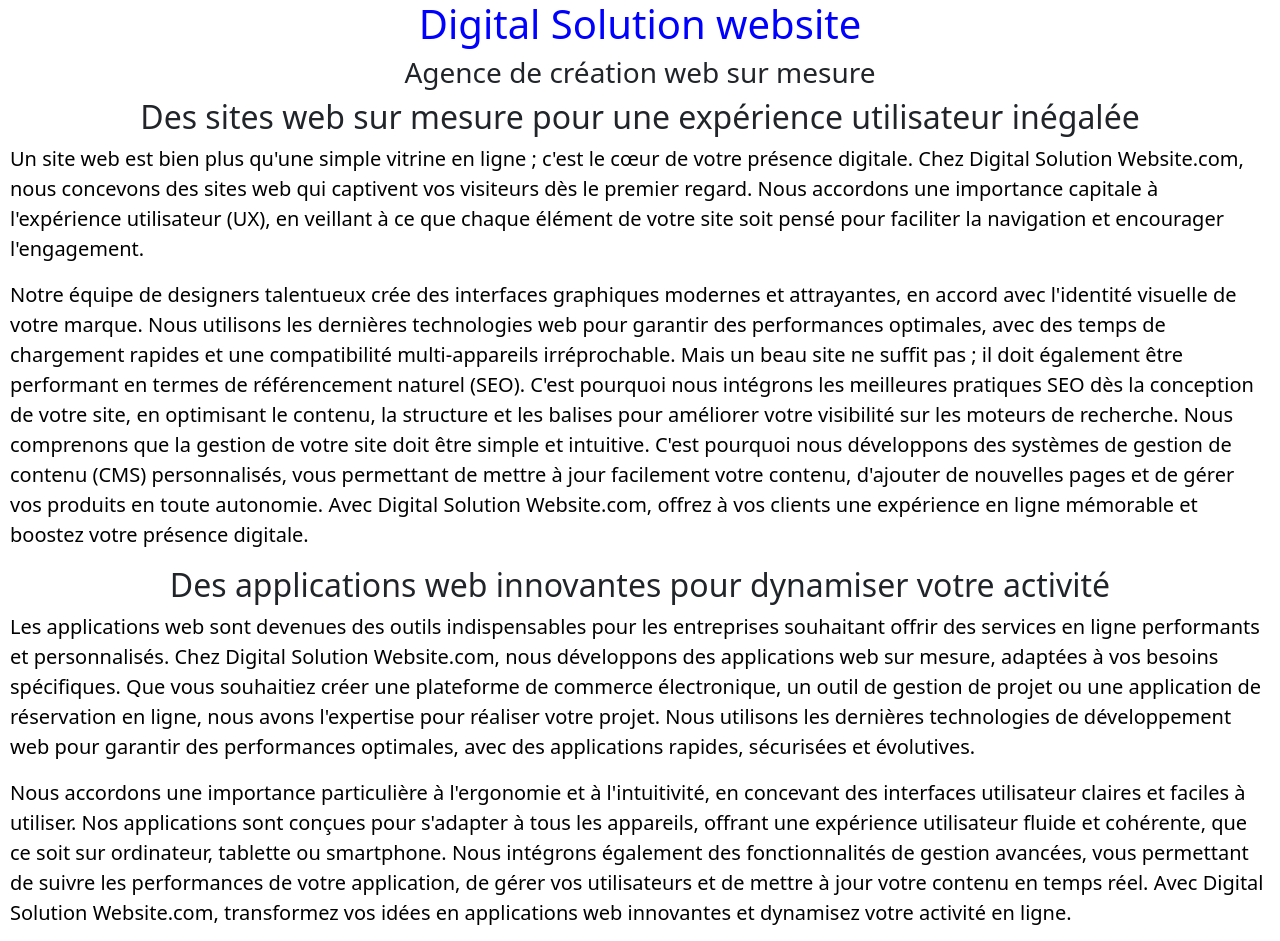
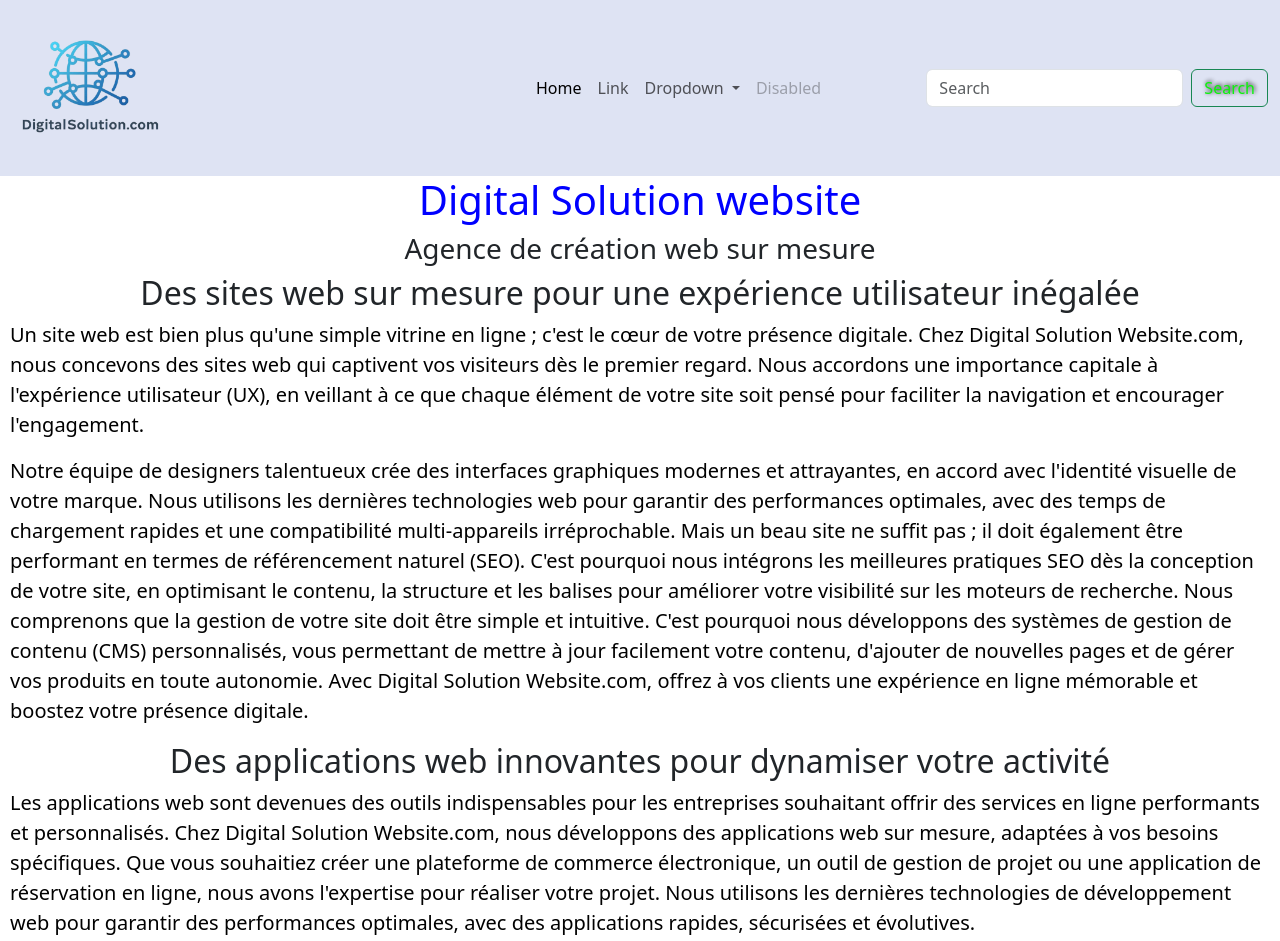
Before and after one commit to hichemchems/DigitalSolutionWebsite, a plain HTML site: page index.htm in a window 1280 px wide. Shown: the top 941 px of the page. Drawn offline with nearby package versions, Linux system fonts and the light colour scheme.

Commit message:
`Added Bootstrap navigation bar and search form to index.htm`

```diff
--- a/index.htm
+++ b/index.htm
@@ -13,6 +13,45 @@
   <script src="https://kit.fontawesome.com/f0a5ea4c85.js" crossorigin="anonymous"></script>
 </head>
 <body>
+<header>
+  <nav class="navbar navbar-expand-lg " style="background-color:rgba(218, 223, 242, 0.87)">
+    <div class="container-fluid">
+      <a class="navbar-brand" href="/"><img src="./assets/image/logoDigitalSolutionWebsite.com.png" alt="Digital Solution" width="30%" height="10%"></a>
+      <button class="navbar-toggler" type="button" data-bs-toggle="collapse" data-bs-target="#navbarSupportedContent" aria-controls="navbarSupportedContent" aria-expanded="false" aria-label="Toggle navigation">
+        <span class="navbar-toggler-icon"></span>
+      </button>
+      <div class="collapse navbar-collapse" id="navbarSupportedContent">
+        <ul class="navbar-nav me-auto mb-2 mb-lg-0">
+          <li class="nav-item">
+            <a class="nav-link active" aria-current="page" href="#">Home</a>
+          </li>
+          <li class="nav-item">
+            <a class="nav-link" href="#">Link</a>
+          </li>
+          <li class="nav-item dropdown">
+            <a class="nav-link dropdown-toggle" href="#" role="button" data-bs-toggle="dropdown" aria-expanded="false">
+              Dropdown
+            </a>
+            <ul class="dropdown-menu">
+              <li><a class="dropdown-item" href="#">Action</a></li>
+              <li><a class="dropdown-item" href="#">Another action</a></li>
+              <li><hr class="dropdown-divider"></li>
+              <li><a class="dropdown-item" href="#">Something else here</a></li>
+            </ul>
+          </li>
+          <li class="nav-item">
+            <a class="nav-link disabled" aria-disabled="true">Disabled</a>
+          </li>
+        </ul>
+        <form class="d-flex" role="search">
+          <input class="form-control me-2" type="search" placeholder="Search" aria-label="Search">
+          <button class="btn btn-outline-success" type="submit" style="color: #0af40a !important; text-shadow: 1px -1px 4px rgb(6, 10, 8)">Search</button>
+        </form>
+      </div>
+    </div>
+  </nav>
+</header>
+
   <section class="all">
   <h1>Digital Solution website</h1>
   <h3>Agence de création web sur mesure</h3>
@@ -61,4 +100,6 @@
     </div>
   </section>
 </body>
+<script src="https://cdn.jsdelivr.net/npm/bootstrap@5.3.3/dist/js/bootstrap.bundle.min.js" integrity="sha384-YvpcrYf0tY3lHB60NNkmXc5s9fDVZLESaAA55NDzOxhy9GkcIdslK1eN7N6jIeHz" crossorigin="anonymous"></script>
+
 </html>
```
